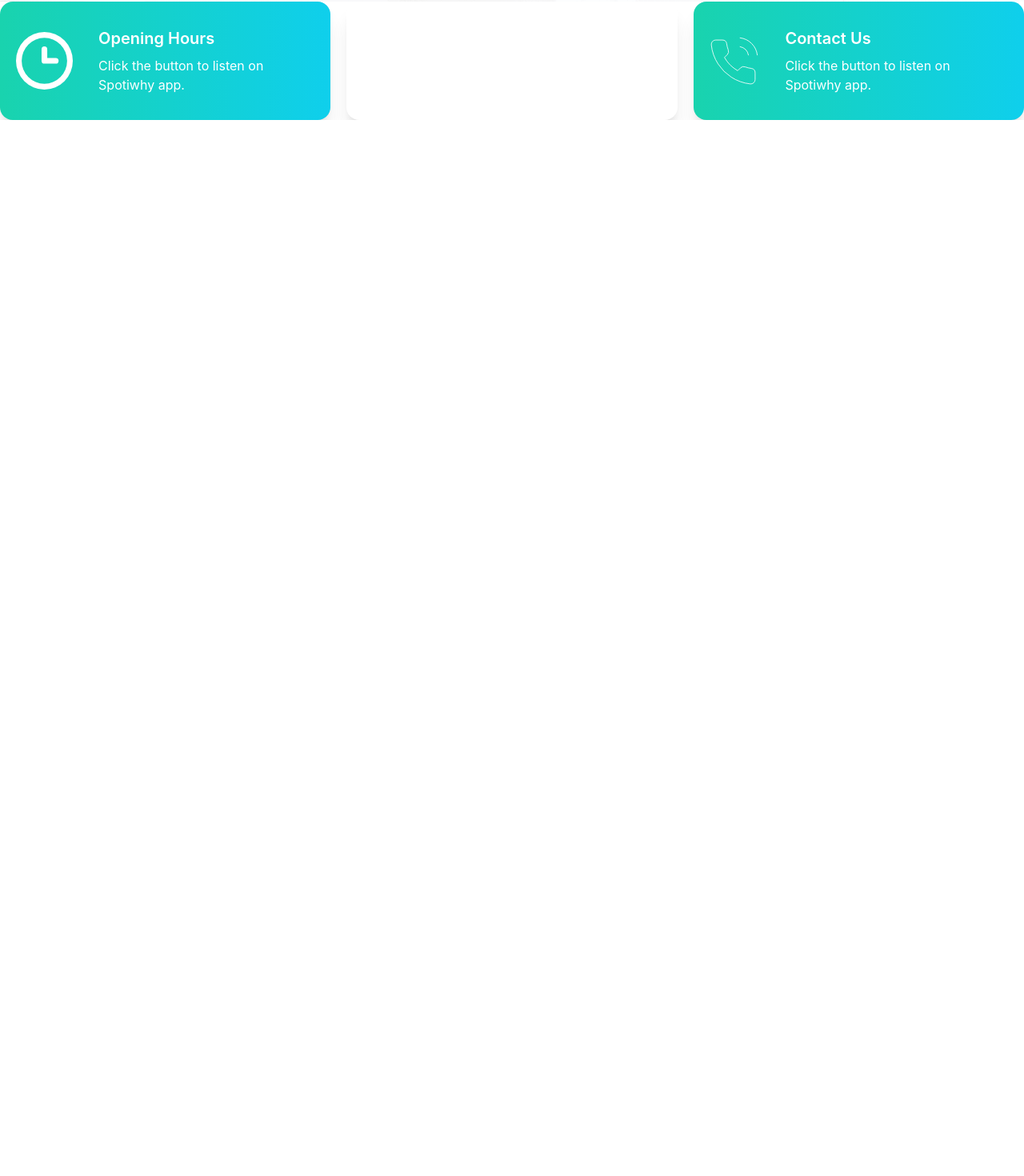
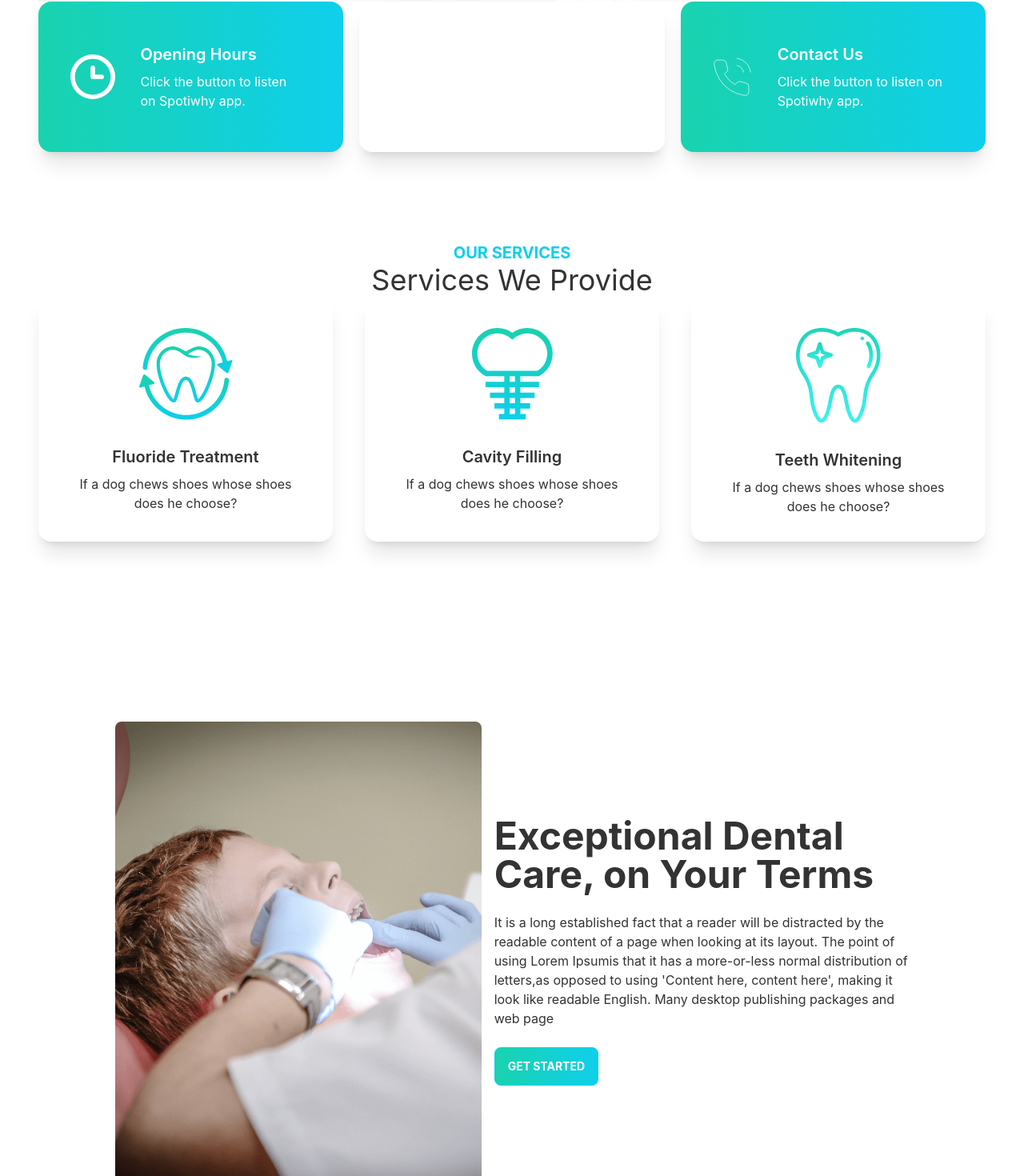
Before and after one commit to ArjunGhosh11/doctors-portal-client, a React (Create React App) app: page / in a window 1280 px wide. Shown: the part 862-2332 px from the top of the page at 80% size. Before the commit the page ends 1012 px from the top, so only its background shows below. Built offline with nearby package versions, Linux system fonts and the light colour scheme.

Commit message:
Treatment and services added to homepage

```diff
--- a/src/Pages/Home/Banner.js
+++ b/src/Pages/Home/Banner.js
@@ -3,7 +3,7 @@
 import bg from '../../assets/images/bg.png';
 const Banner = () => {
     return (
-        <div style={{ backgroundImage: `url(${bg})`, backgroundOrigin: 'padding-box' }} class="hero min-h-screen px-12 bg-scroll">
+        <div style={{ backgroundImage: `url(${bg})`, backgroundOrigin: 'padding-box' }} class="hero min-h-screen bg-scroll">
             <div class="hero-content flex-col lg:flex-row-reverse">
                 <img src={chair} class="max-w-sm rounded-lg shadow-2xl" />
                 <div>
--- a/src/Pages/Home/Home.js
+++ b/src/Pages/Home/Home.js
@@ -1,12 +1,16 @@
 import React from 'react';
 import Banner from './Banner';
 import Info from './Info';
+import Services from './Services';
+import Treatment from './Treatment';
 
 const Home = () => {
     return (
-        <div>
+        <div className='px-12'>
             <Banner></Banner>
             <Info></Info>
+            <Services></Services>
+            <Treatment></Treatment>
         </div>
     );
 };
--- a/src/Pages/Home/InfoCard.js
+++ b/src/Pages/Home/InfoCard.js
@@ -2,7 +2,7 @@
 
 const InfoCard = ({ img, cardTitle, bgClass }) => {
     return (
-        <div class={`card lg:card-side bg-base-100 shadow-xl ${bgClass}`}>
+        <div class={`card lg:card-side bg-base-100 p-5 shadow-xl ${bgClass}`}>
             <figure className='pl-5'><img src={img} alt="Album" /></figure>
             <div class="card-body text-white">
                 <h2 class="card-title">{cardTitle}</h2>
--- /dev/null
+++ b/src/Pages/Home/Service.js
@@ -0,0 +1,17 @@
+import React from 'react';
+
+const Service = ({ service }) => {
+    return (
+        <div class="card lg:max-w-lg bg-base-100 shadow-xl">
+            <figure class="px-10 pt-10">
+                <img src={service.img} alt="Shoes" class="rounded-xl" />
+            </figure>
+            <div class="card-body items-center text-center">
+                <h2 class="card-title">{service.name}</h2>
+                <p>If a dog chews shoes whose shoes does he choose?</p>
+            </div>
+        </div>
+    );
+};
+
+export default Service;
--- /dev/null
+++ b/src/Pages/Home/Services.js
@@ -0,0 +1,45 @@
+import React from 'react';
+import fluoride from '../../assets/images/fluoride.png';
+import cavity from '../../assets/images/cavity.png';
+import whitening from '../../assets/images/whitening.png';
+import Service from './Service';
+const Services = () => {
+    const services = [
+        {
+            _id: 1,
+            name: 'Fluoride Treatment',
+            description: '',
+            img: fluoride
+        },
+        {
+            _id: 2,
+            name: 'Cavity Filling',
+            description: '',
+            img: cavity
+        },
+        {
+            _id: 3,
+            name: 'Teeth Whitening',
+            description: '',
+            img: whitening
+        }
+    ]
+    return (
+        <div className='my-28'>
+            <div className='text-center '>
+                <h3 className='text-primary text-xl font-bold uppercase'>Our Services</h3>
+                <h2 className='text-4xl'>Services We Provide</h2>
+            </div>
+            <div className='grid sm:grid-cols-1 md:grid-cols-2 lg:grid-cols-3 gap-10'>
+                {
+                    services.map(service => <Service
+                        key={service._id}
+                        service={service}
+                    ></Service>)
+                }
+            </div>
+        </div>
+    );
+};
+
+export default Services;
--- /dev/null
+++ b/src/Pages/Home/Treatment.js
@@ -0,0 +1,21 @@
+import { transparent } from 'daisyui/src/colors';
+import React from 'react';
+import treatment from '../../assets/images/treatment.png'
+const Treatment = () => {
+    return (
+        <div class="hero min-h-screen px-20">
+            <div class="hero-content flex-col lg:flex-row">
+                <img className='' style={{ width: '460px', height: '575px', borderRadius: '8px' }} src={treatment} />
+                <div>
+                    <h1 class="text-5xl font-bold">Exceptional Dental Care, on Your Terms</h1>
+                    <p class="py-6">It is a long established fact that a reader will be distracted by the readable content of a page when looking at its layout. The point of using Lorem Ipsumis that it has a more-or-less normal distribution of letters,as opposed to using 'Content here, content here', making it look like readable English. Many desktop publishing packages and web page</p>
+                    <button class="btn btn-primary uppercase text-white font-bold bg-gradient-to-r from-secondary to-primary">Get Started</button>
+                </div>
+
+
+            </div>
+        </div>
+    );
+};
+
+export default Treatment;
```
